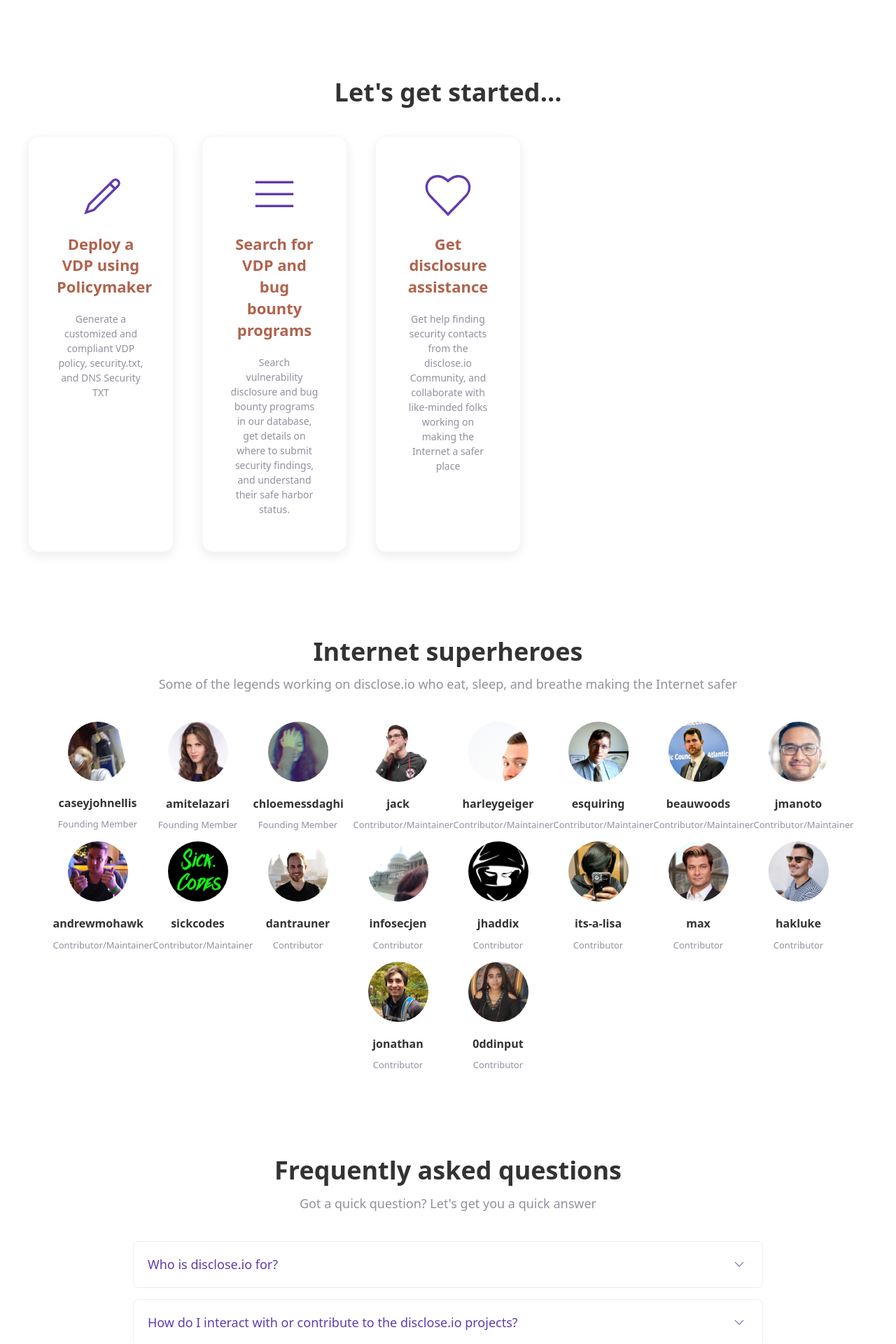
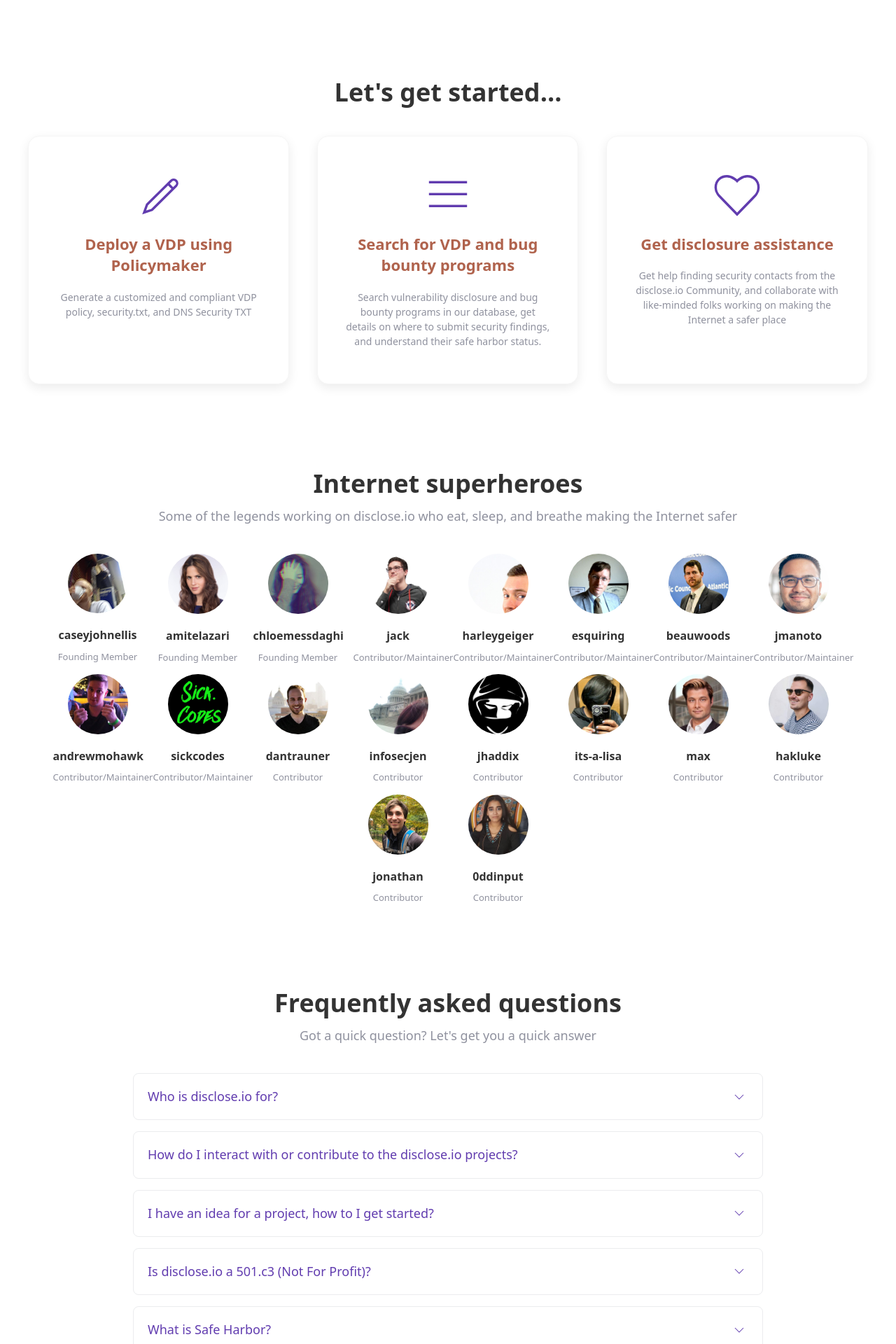
Before and after one commit to disclose/docs, a Jekyll site: the page built from docs/index.md, in a window 1280 px wide. Shown: the part 442-2362 px from the top of the page at 70% size. Built offline with Jekyll 4.4.1, drawn with Linux system fonts in a browser that asks for light colours.

Commit message:
Update index.md

```diff
--- a/docs/index.md
+++ b/docs/index.md
@@ -7,7 +7,7 @@ hero:
     image: tug-of-war.jpg
 ---
 
-{% include boxes.html columns="5" title="Let's get started..." %}
+{% include boxes.html columns="3" title="Let's get started..." %}
 
 {% include team.html title="Internet superheroes" subtitle="Some of the legends working on disclose.io who eat, sleep, and breathe making the Internet safer" %}
 
```
